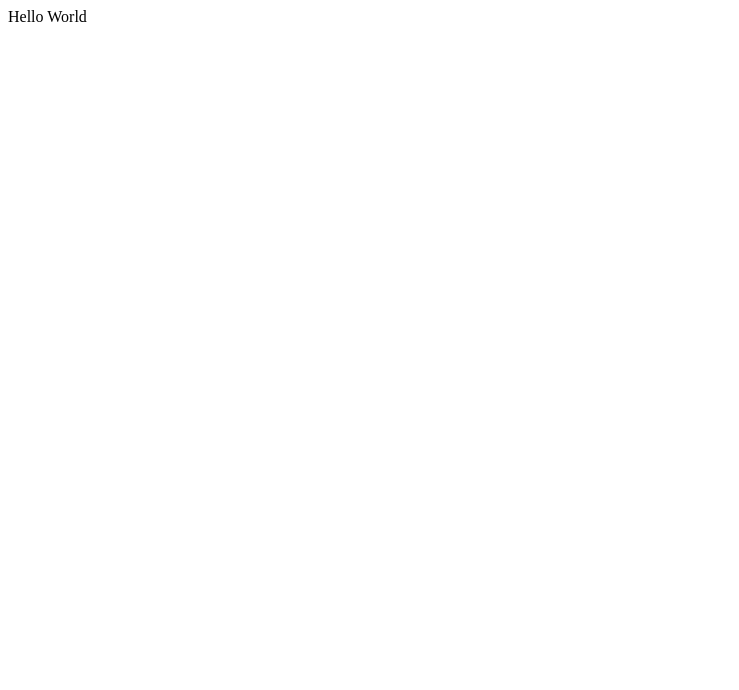
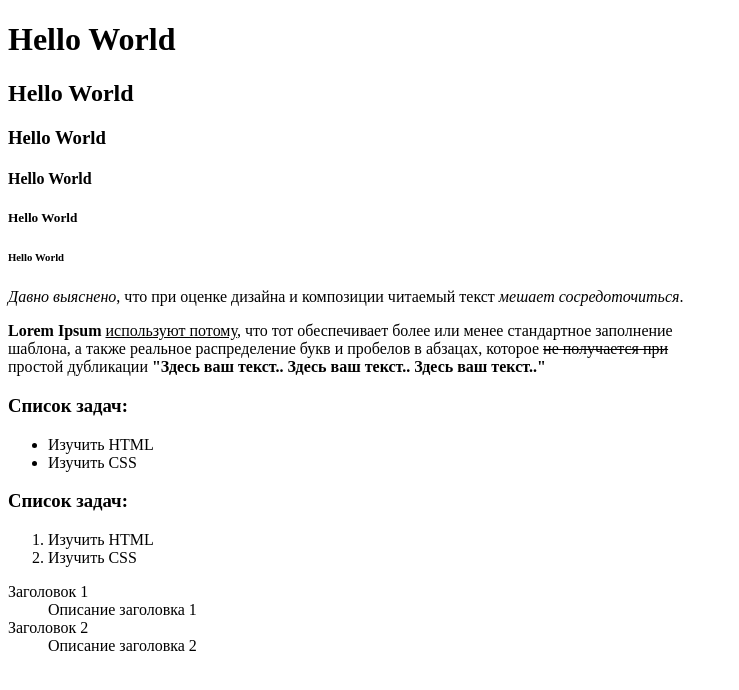
Before and after one commit to iexclus1ve/education, a plain HTML site: page web/html/index.html in a window 1280 px wide. Shown: the whole page, without its empty margins (0-739 px from the left). Drawn offline with Linux system fonts and the light colour scheme.

Commit message:
add html tags

```diff
--- a/web/html/index.html
+++ b/web/html/index.html
@@ -4,5 +4,37 @@
         <meta charset="utf-8">
         <title>Hello World</title>
     </head>
-    <body>Hello World</body>
+    <body>
+        <h1>Hello World</h1>
+        <h2>Hello World</h2>
+        <h3>Hello World</h3>
+        <h4>Hello World</h4>
+        <h5>Hello World</h5>
+        <h6>Hello World</h6>
+        <p><i>Давно выяснено</i>, что при оценке дизайна и композиции читаемый текст <em>мешает сосредоточиться</em>.</p>
+        <p><b>Lorem Ipsum</b> <u>используют потому</u>, что тот обеспечивает более или менее стандартное заполнение<br>
+        шаблона, а также реальное распределение букв и пробелов в абзацах, которое <s>не получается при</s><br>
+        простой дубликации <strong>"Здесь ваш текст.. Здесь ваш текст.. Здесь ваш текст.."</strong></p>
+
+        <h3>Список задач:</h3>
+
+        <ul>
+            <li>Изучить HTML</li>
+            <li>Изучить CSS</li>
+        </ul>
+
+        <h3>Список задач:</h3>
+
+        <ol>
+            <li>Изучить HTML</li>
+            <li>Изучить CSS</li>
+        </ol>
+
+        <dl>
+            <dt>Заголовок 1</dt>
+            <dd>Описание заголовка 1</dd>
+            <dt>Заголовок 2</dt>
+            <dd>Описание заголовка 2</dd>
+        </dl>
+    </body>
 </html>
```
